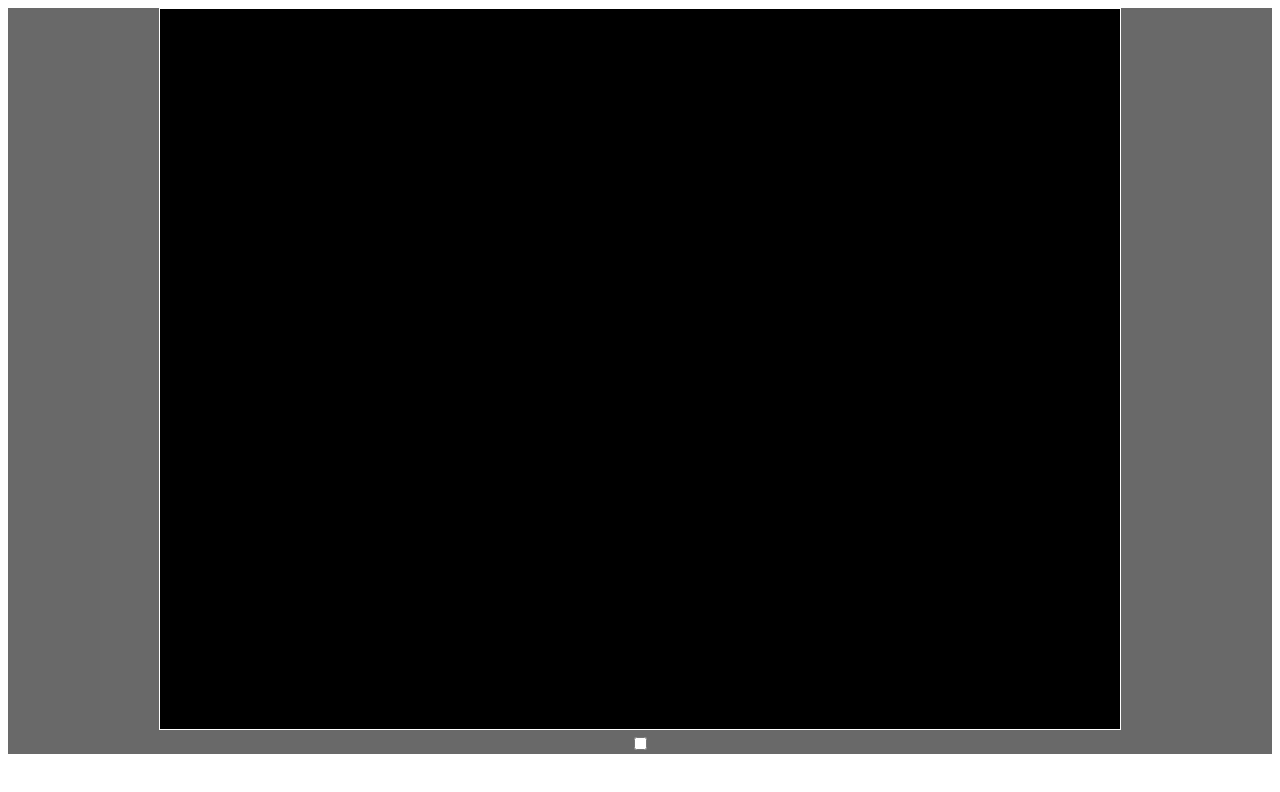
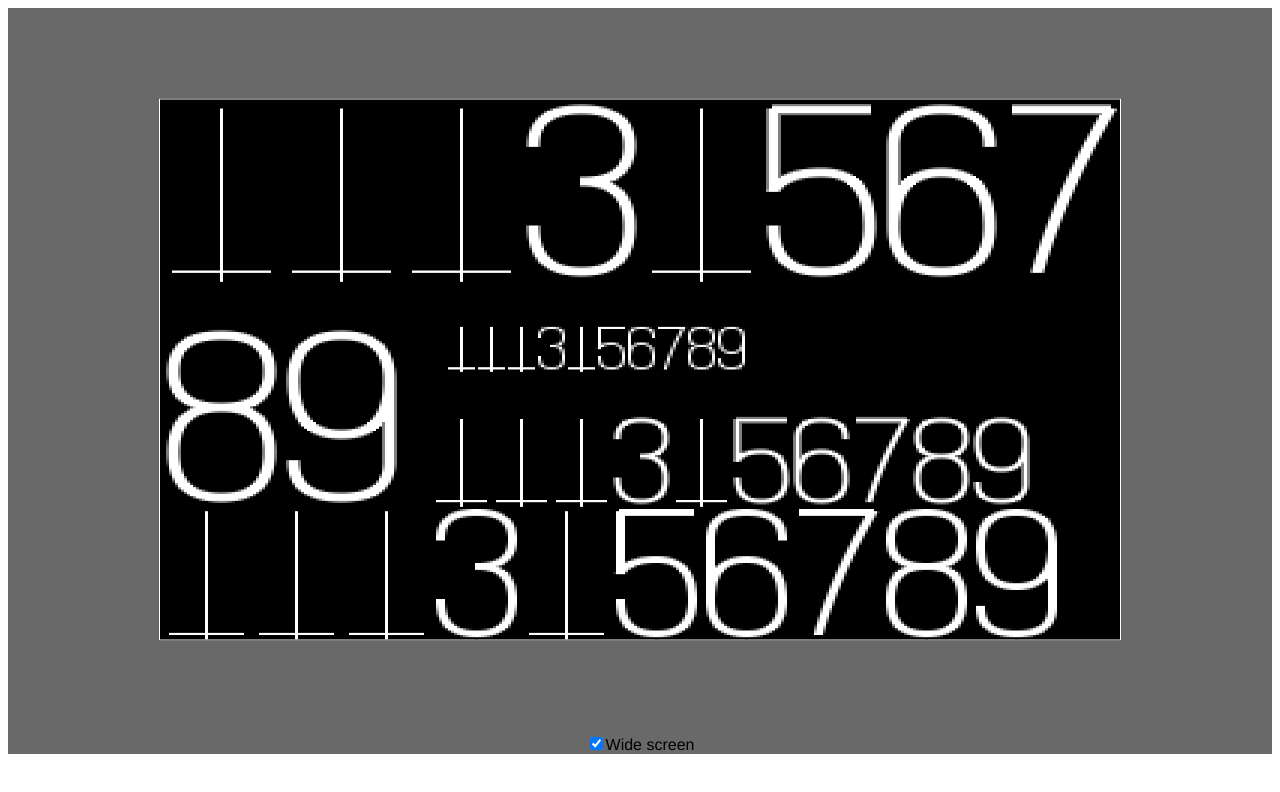
Before and after one commit to erenard/drawn-numbers, a Vue app: page / in a window 1280 px wide. Shown: the top 792 px of the page. Built offline with nearby package versions, Linux system fonts and the light colour scheme.

Commit message:
Better UI

```diff
--- a/src/App.vue
+++ b/src/App.vue
@@ -6,7 +6,8 @@
     <input
       v-model="isWideScreen"
       type="checkbox"
-    >
+      name="isWideScreen"
+    ><label for="isWideScreen">Wide screen</label>
   </div>
 </template>
 
@@ -20,7 +21,7 @@ export default {
     Screen
   },
   data: () => ({
-    isWideScreen: false
+    isWideScreen: true
   })
 }
 </script>
--- a/src/components/Canvas.vue
+++ b/src/components/Canvas.vue
@@ -3,7 +3,6 @@
     ref="canvas"
     width="960"
     height="720"
-    @click="handleClick"
   />
 </template>
 <script>
@@ -14,9 +13,10 @@ export default {
   name: 'Canvas',
   mounted () {
     framebuffer.init(this.$refs.canvas)
+    this.drawNumbers()
   },
   methods: {
-    handleClick () {
+    drawNumbers () {
       framebuffer.begin()
 
       for (let i = 0; i < 8; i++) {
```
